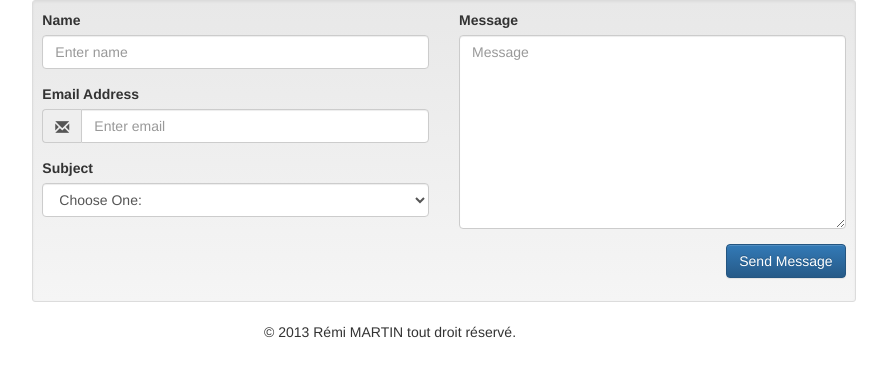
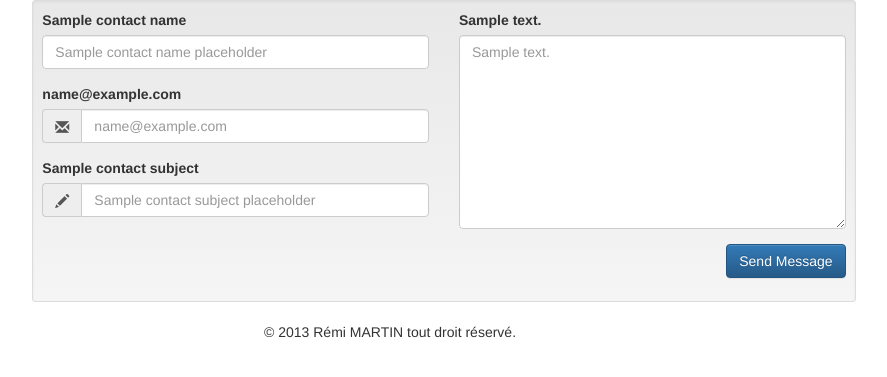
Before and after one commit to MartinRemi/web-portfolio, a PHP site: template src/templates/contact.php in a window 1280 px wide. Shown: the top 377 px of the page, without its empty margins (196-1083 px from the left). Run offline with PHP 8.4, Linux system fonts and the light colour scheme; the template is opened without the code that fills it: most values are stand-ins (such as "Sample title", 1, 10 or a date in 2020); some libraries are stand-ins or nearby versions.

Commit message:
Contact text depends on lang

```diff
--- a/src/templates/contact.php
+++ b/src/templates/contact.php
@@ -7,32 +7,54 @@
 			<div class="row">
 				<div class="col-md-6">
 					<div class="form-group">
-						<label for="name">Name</label>
-						<input type="text" class="form-control" id="name" placeholder="Enter name" required="required" />
+						<label for="name">
+							<?php
+								echo $CONTACT_NAME;
+							?>
+						</label>
+						<?php
+							echo '<input type="text" class="form-control" id="name" placeholder="' . $CONTACT_NAME_PLACEHOLDER . '" required="required" />';
+						?>
 					</div>
 					<div class="form-group">
-						<label for="email">Email Address</label>
+						<label for="email">
+							<?php
+								echo $CONTACT_EMAIL;
+							?>
+						</label>
 						<div class="input-group">
 							<span class="input-group-addon"><span class="glyphicon glyphicon-envelope"></span>
 							</span>
-							<input type="email" class="form-control" id="email" placeholder="Enter email" required="required" />
+							<?php
+								echo '<input type="email" class="form-control" id="email" placeholder="' . $CONTACT_EMAIL_PLACEHOLDER . '" required="required" />';
+							?>
 						</div>
 					</div>
 					<div class="form-group">
-						<label for="subject">Subject</label>
-						<select id="subject" name="subject" class="form-control" required="required">
-							<option value="na" selected="">Choose One:</option>
-							<option value="service">General Customer Service</option>
-							<option value="suggestions">Suggestions</option>
-							<option value="product">Product Support</option>
-						</select>
+						<label for="subject">
+							<?php
+								echo $CONTACT_SUBJECT;
+							?>
+						</label>
+						<div class="input-group">
+							<span class="input-group-addon"><span class="glyphicon glyphicon-pencil"></span>
+							</span>
+							<?php
+								echo '<input type="text" class="form-control" id="service" placeholder="' . $CONTACT_SUBJECT_PLACEHOLDER . '" required="required" />';
+							?>
+						</div>
 					</div>
 				</div>
 				<div class="col-md-6">
 					<div class="form-group">
-						<label for="name">Message</label>
-						<textarea name="message" id="message" class="form-control" rows="9" cols="25" required="required"
-						placeholder="Message"></textarea>
+						<label for="name">
+							<?php
+								echo $CONTACT_MESSAGE;
+							?>
+						</label>
+						<?php
+							echo '<textarea name="message" id="message" class="form-control" rows="9" cols="25" required="required" placeholder="' . $CONTACT_MESSAGE_PLACEHOLDER . '"></textarea>';
+						?>
 					</div>
 				</div>
 				<div class="col-md-12">
```
Also changed, not shown: src/lang/en.php (+10 -0 lines), src/lang/fr.php (+10 -0 lines).
